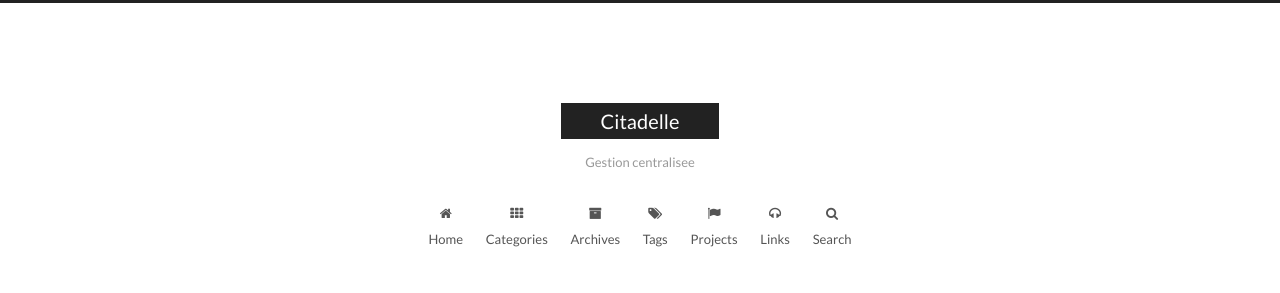
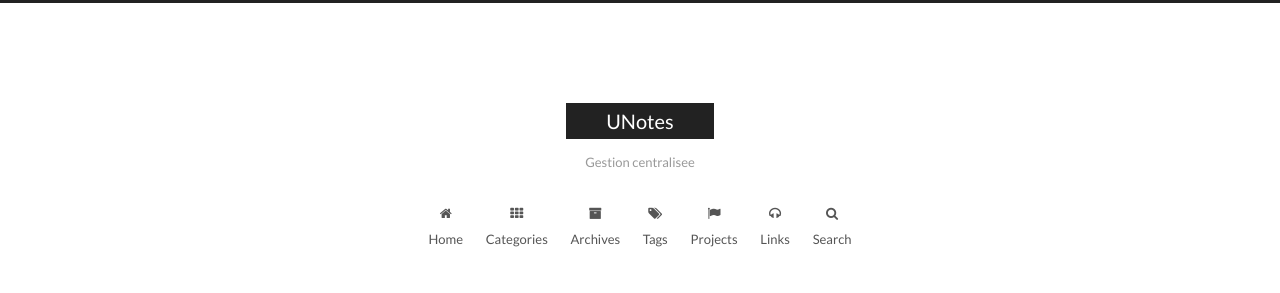
Before and after one commit to fyjet/unotes, a Jekyll site: the page built from index.md, in a window 1280 px wide. Shown: the top 293 px of the page. Built offline with Jekyll 4.4.1, drawn with Linux system fonts in a browser that asks for light colours; the list of posts is cut into pages by our own code.

Commit message:
changemnet url

```diff
--- a/_config.yml
+++ b/_config.yml
@@ -4,7 +4,7 @@
 # ---------------------------------------------------------------
 
 # Site
-title: Citadelle
+title: UNotes
 subtitle: Gestion centralisee
 description: Gestion centralisee
 author: none
@@ -15,7 +15,7 @@ date_format: '%Y-%m-%d'
 # URL
 ## If your site is put in a subdirectory, set url as 'http://yoursite.com' and baseurl as '/child'
 url:
-baseurl:
+baseurl: /unotes
 permalink: pretty
 
 #Repository
```
